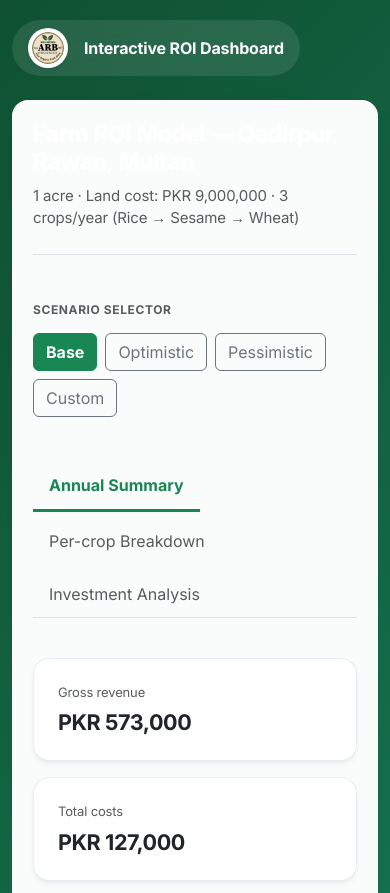
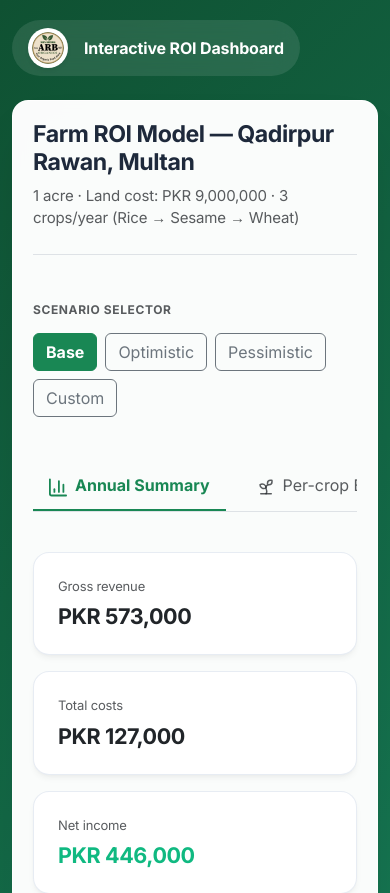
Before and after one commit to socialahmro-cmd/farm_roi_dashboard_qadirpur, a Next.js app: page / in a window 390 px wide. Shown: the top 893 px of the page. Built offline with nearby package versions, Linux system fonts and the light colour scheme.

Commit message:
UI: Fixed text visibility, mobile tab scrolling, and added responsive SVG animations

```diff
--- a/src/app/globals.css
+++ b/src/app/globals.css
@@ -47,6 +47,18 @@ h1, h2, h3, h4, h5, h6 {
   padding: 40px;
   position: relative;
   z-index: 10;
+  color: var(--color-text); /* Fix for text inheriting white from hero */
+}
+
+/* Mobile responsive scrollable tabs */
+.mobile-tabs {
+  flex-wrap: nowrap !important;
+  overflow-x: auto;
+  -webkit-overflow-scrolling: touch;
+  scrollbar-width: none; /* Firefox */
+}
+.mobile-tabs::-webkit-scrollbar {
+  display: none; /* Chrome/Safari */
 }
 
 @media (max-width: 768px) {
--- a/src/app/page.tsx
+++ b/src/app/page.tsx
@@ -8,10 +8,27 @@ export default function Home() {
   return (
     <main>
       {/* Hero Section acting as the full background */}
-      <section className="hero-section">
+      <section className="hero-section overflow-hidden">
+
+        {/* Animated SVG Wave Background */}
+        <div className="position-absolute top-0 start-0 w-100 h-100 pointer-events-none" style={{ zIndex: 0, opacity: 0.15 }}>
+          <svg viewBox="0 0 1440 320" preserveAspectRatio="none" className="w-100 h-100" style={{ position: 'absolute', bottom: 0 }}>
+            <motion.path
+              fill="#ffffff"
+              animate={{
+                d: [
+                  "M0,160L48,176C96,192,192,224,288,213.3C384,203,480,149,576,149.3C672,149,768,203,864,224C960,245,1056,235,1152,213.3C1248,192,1344,160,1392,144L1440,128L1440,320L1392,320C1344,320,1248,320,1152,320C1056,320,960,320,864,320C768,320,672,320,576,320C480,320,384,320,288,320C192,320,96,320,48,320L0,320Z",
+                  "M0,192L48,186.7C96,181,192,171,288,181.3C384,192,480,224,576,213.3C672,203,768,149,864,138.7C960,128,1056,160,1152,181.3C1248,203,1344,213,1392,218.7L1440,224L1440,320L1392,320C1344,320,1248,320,1152,320C1056,320,960,320,864,320C768,320,672,320,576,320C480,320,384,320,288,320C192,320,96,320,48,320L0,320Z",
+                  "M0,160L48,176C96,192,192,224,288,213.3C384,203,480,149,576,149.3C672,149,768,203,864,224C960,245,1056,235,1152,213.3C1248,192,1344,160,1392,144L1440,128L1440,320L1392,320C1344,320,1248,320,1152,320C1056,320,960,320,864,320C768,320,672,320,576,320C480,320,384,320,288,320C192,320,96,320,48,320L0,320Z"
+                ]
+              }}
+              transition={{ repeat: Infinity, duration: 15, ease: "easeInOut" }}
+            />
+          </svg>
+        </div>
 
         {/* Minimal Navigation Bar */}
-        <div className="container mb-4">
+        <div className="container mb-4 position-relative" style={{ zIndex: 1 }}>
           <div className="d-flex align-items-center bg-white bg-opacity-10 rounded-pill px-3 py-2 d-inline-flex" style={{ backdropFilter: 'blur(10px)' }}>
             <Image
               src="/logo.png"
--- a/src/components/Dashboard.tsx
+++ b/src/components/Dashboard.tsx
@@ -15,7 +15,13 @@ import {
   Filler,
 } from 'chart.js';
 import { Line, Bar } from 'react-chartjs-2';
-import { Info, Target, TrendingUp, DollarSign } from 'lucide-react';
+import { Info, Target, TrendingUp, DollarSign, Sprout, BarChart3, PieChart } from 'lucide-react';
+
+const tabsConfig = [
+  { id: 'Annual Summary', icon: BarChart3 },
+  { id: 'Per-crop Breakdown', icon: Sprout },
+  { id: 'Investment Analysis', icon: PieChart }
+];
 
 ChartJS.register(
   CategoryScale,
@@ -261,18 +267,29 @@ export default function Dashboard() {
       </AnimatePresence>
 
       <div className="mb-4 mt-5 border-bottom">
-        <ul className="nav nav-tabs border-0" style={{ gap: '10px' }}>
-          {['Annual Summary', 'Per-crop Breakdown', 'Investment Analysis'].map((tab) => (
-            <li className="nav-item" key={tab}>
+        <ul className="nav nav-tabs border-0 mobile-tabs flex-nowrap" style={{ gap: '15px' }}>
+          {tabsConfig.map((tab) => {
+            const Icon = tab.icon;
+            const isActive = viewTab === tab.id;
+            return (
+            <li className="nav-item" key={tab.id} style={{ whiteSpace: 'nowrap' }}>
               <button
-                className={`nav-link border-0 ${viewTab === tab ? 'active text-success fw-bold border-bottom border-success border-3' : 'text-muted'}`}
-                style={{ backgroundColor: 'transparent', borderBottom: viewTab === tab ? '3px solid #1D9E75 !important' : 'none', borderRadius: 0, paddingBottom: '12px' }}
-                onClick={() => setViewTab(tab)}
+                className={`nav-link border-0 d-flex align-items-center ${isActive ? 'active text-success fw-bold border-bottom border-success border-3' : 'text-muted'}`}
+                style={{ backgroundColor: 'transparent', borderBottom: isActive ? '3px solid #1D9E75 !important' : 'none', borderRadius: 0, paddingBottom: '12px' }}
+                onClick={() => setViewTab(tab.id)}
               >
-                {tab}
+                <motion.div
+                  animate={{ scale: isActive ? 1.2 : 1, rotate: isActive ? [0, -10, 10, 0] : 0 }}
+                  transition={{ duration: 0.4 }}
+                  className={`me-2 ${isActive ? 'text-success' : 'text-muted'}`}
+                >
+                  <Icon size={18} />
+                </motion.div>
+                {tab.id}
               </button>
             </li>
-          ))}
+            );
+          })}
         </ul>
       </div>
 
```
